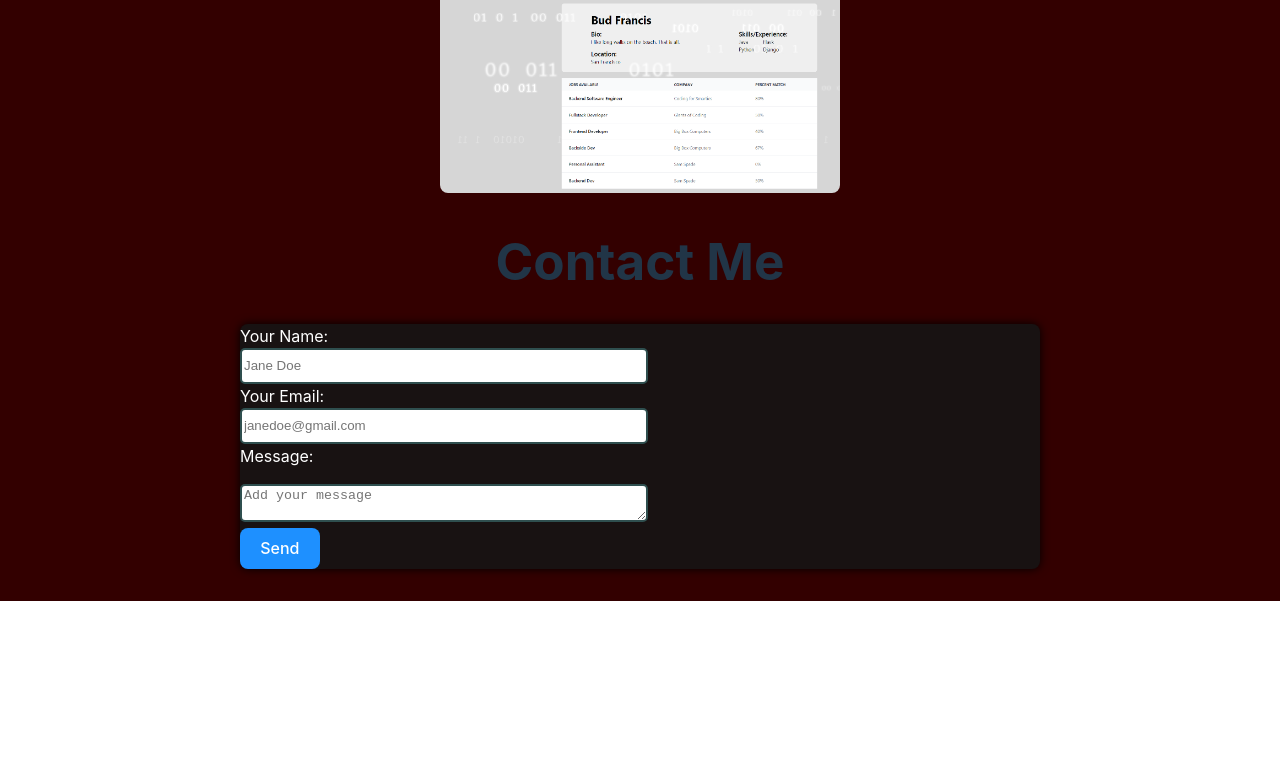
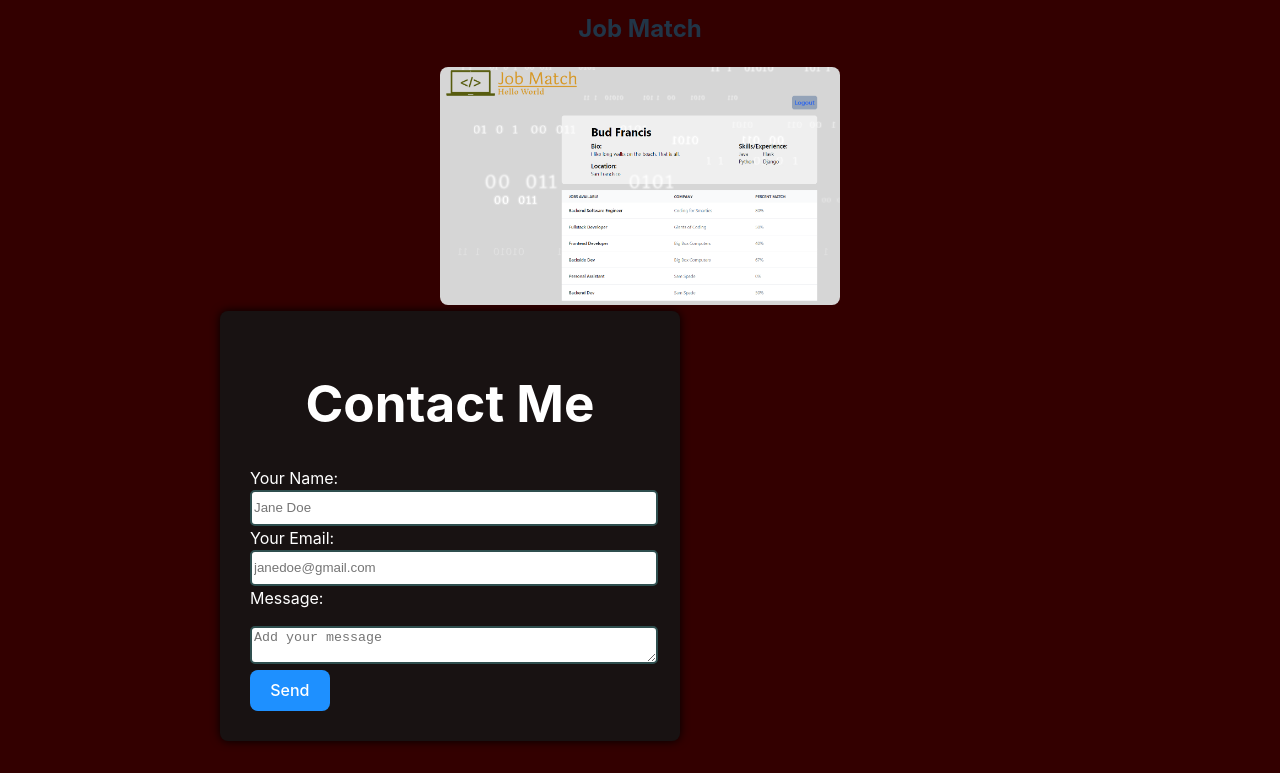
Before and after one commit to Wbradmeyer/vitePortfolio, a Vue app: page / in a window 1280 px wide. Shown: the part 1596-2369 px from the top of the page. Before the commit the page ends 2197 px from the top, so only its background shows below. Built offline with nearby package versions, Linux system fonts and the light colour scheme.

Commit message:
padding and center headings

```diff
--- a/src/components/AboutMe.vue
+++ b/src/components/AboutMe.vue
@@ -5,7 +5,7 @@
 
 <template>
     <div class="about">
-        <h1>About Me</h1>
+        <h1 style="text-align: center;">About Me</h1>
         <p>
             I am a full-stack developer and a music educator. I enjoy problem-solving and breaking down
             information into manageable parts to benefit others and myself. I believe life-long learning
@@ -28,6 +28,7 @@
         text-align: left;
         background-color: rgb(24, 18, 18);
         color: white;
+        padding: 20px;
         border-radius: 8px;
         max-width: 800px;
         box-shadow: 0px 0px 10px black;
--- a/src/components/Contact.vue
+++ b/src/components/Contact.vue
@@ -1,8 +1,8 @@
 <script setup></script>
 
 <template>
-    <h1>Contact Me</h1>
     <form action="#">
+        <h1 style="text-align: center;">Contact Me</h1>
         <label>Your Name: {{ name }}</label>
         <input v-model="name" placeholder="Jane Doe" class="input">
 
@@ -28,7 +28,8 @@
         background-color: rgb(24, 18, 18);
         color: white;
         border-radius: 8px;
-        max-width: 800px;
+        max-width: 400px;
+        padding: 30px;
         box-shadow: 0px 0px 10px black;
     }
 
--- a/src/components/WorkExperience.vue
+++ b/src/components/WorkExperience.vue
@@ -2,7 +2,7 @@
 
 <template>
     <div class="work">
-        <h1>Work History</h1>
+        <h1 style="text-align: center;">Work History</h1>
         <h2>HS Chorus Teacher</h2>
         <p>Wesleyan School</p>
         <h2>Chorus Teacher</h2>
@@ -15,6 +15,7 @@
         text-align: left;
         background-color: rgb(24, 18, 18);
         color: white;
+        padding: 20px;
         border-radius: 8px;
         max-width: 800px;
         box-shadow: 0px 0px 10px black;
```
